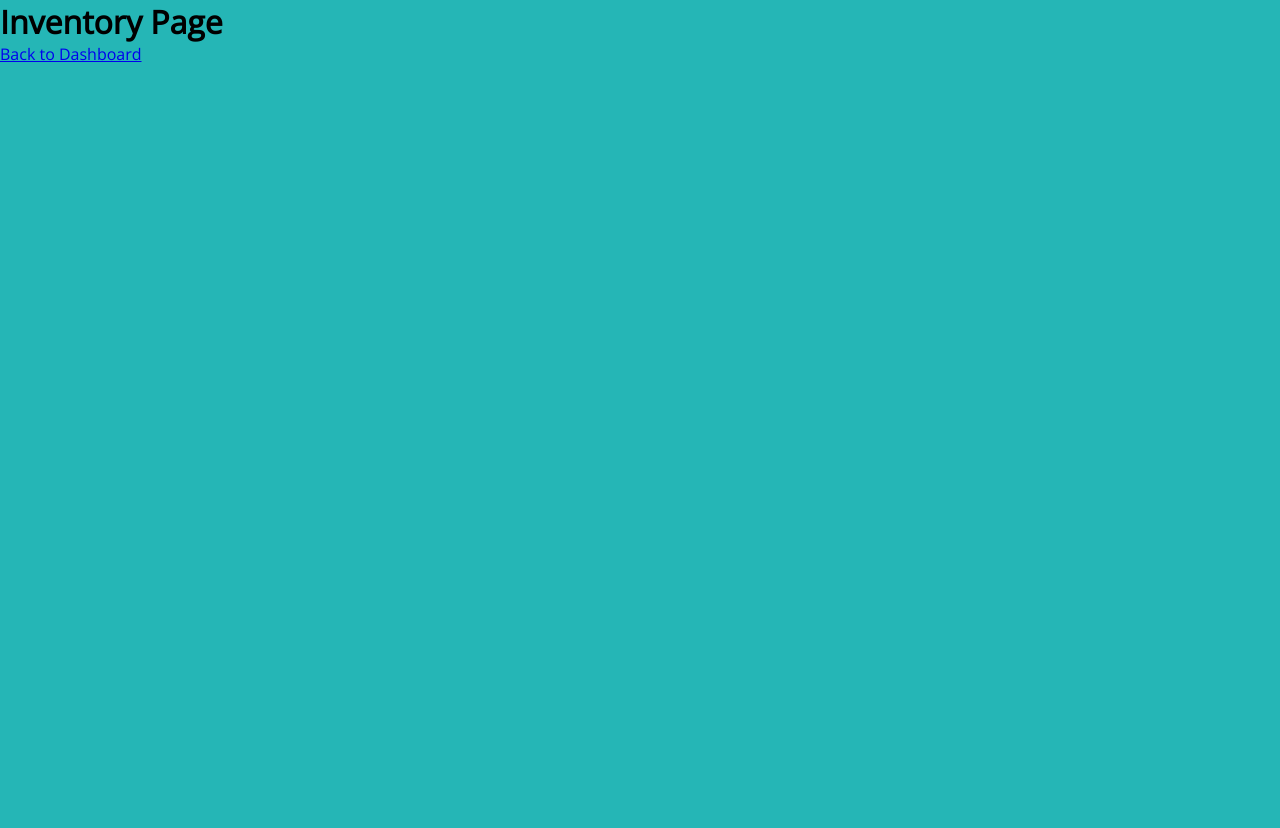
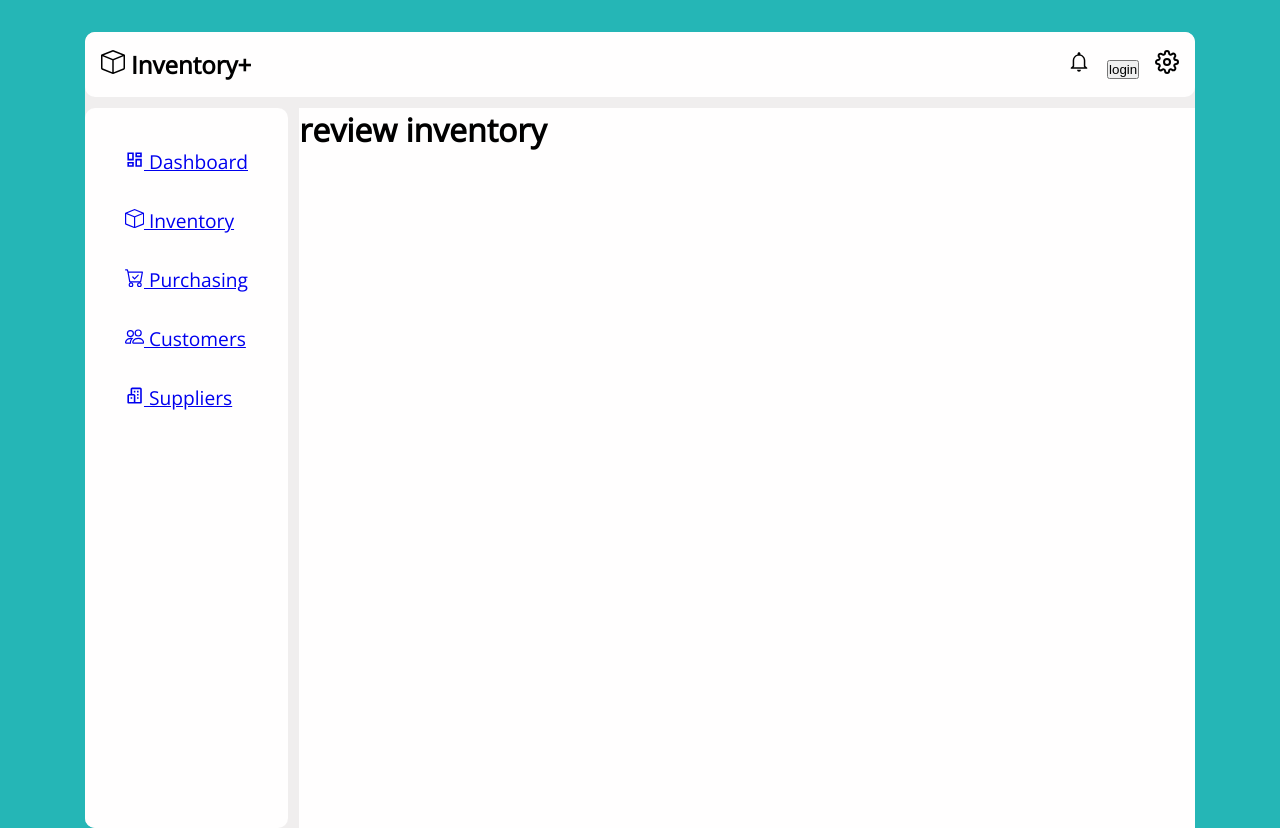
Before and after one commit to Denver-Meadows/inventory-tracker-app, a React (Create React App) app: page /inventory in a window 1280 px wide. Before the commit the page ends 800 px from the top, so only its background shows below. Built offline with nearby package versions, Linux system fonts and the light colour scheme.

Commit message:
Basic inventory page ready

```diff
--- a/src/components/DashboardLink.js
+++ b/src/components/DashboardLink.js
@@ -3,7 +3,7 @@ import { Link } from "react-router-dom";
 
 const DashboardLink = () => {
   return (
-    <div>
+    <div className="dashboard-link">
       <Link to="/">Back to Dashboard</Link>
     </div>
   );
--- a/src/index.scss
+++ b/src/index.scss
@@ -212,50 +212,21 @@ body {
   padding-top: 1rem;
 }
 
-/*
-@media (min-width: 1400px) {
-  .dashboard-content {
+// Inventory Page
+.inventory-page {
   background-color: var(--clr-primary-2);
-
-    height: 88vh;
-    width: 92vw;
-    border-radius: 1rem;
   display: grid;
   grid-template-rows: minmax(min-content, 2rem) 1fr 1fr 1fr;
-    grid-template-columns: minmax(min-content, 15%) 1fr 1fr;
-    grid-gap: 1rem;
+  grid-template-columns: minmax(min-content, 25%) 0.7fr 1.1fr;
+  grid-gap: 0.7rem;
+  width: fit-content;
+  border-radius: 10px;
 
-    &-info-bar {
+  &-review {
     background-color: var(--clr-primary-3);
-      border: 1px solid blue;
-      padding: 1rem 1rem;
-      grid-column: 1 / 4;
-      display: flex;
-      justify-content: space-between;
-      align-items: center;
-    }
-
-    &-side-nav {
-      background-color: var(--clr-primary-3);
-      border: 1px solid blue;
     grid-row: 2 / 5;
-      padding: 2rem;
-    }
-    &-sales {
-      border: 1px solid blue;
-    }
-    &-purchase {
-      border: 1px solid blue;
-    }
-    &-inventory-overview {
-      border: 1px solid blue;
     grid-column: 2 / 4;
-    }
-    &-inventory-chart {
-      border: 1px solid blue;
-      grid-column: 2 / 4;
-      width: 90%;
+    width: 56rem;
+    height: 45rem;
   }
 }
-}
-*/
--- a/src/pages/Inventory.js
+++ b/src/pages/Inventory.js
@@ -1,12 +1,19 @@
 import React from "react";
 import DashboardLink from "../components/DashboardLink";
+import TopInfoBar from "../components/TopInfoBar";
+import SideNav from "../components/SideNav";
 
 const Inventory = () => {
   return (
-    <div>
-      <h1>Inventory Page</h1>
-      <DashboardLink />
-    </div>
+    <main className="dashboard">
+      <div className="inventory-page">
+        <TopInfoBar />
+        <SideNav />
+        <div className="inventory-page-review">
+          <h1>review inventory</h1>
+        </div>
+      </div>
+    </main>
   );
 };
 
```
Lines whose indentation alone changed are shown as unchanged.
